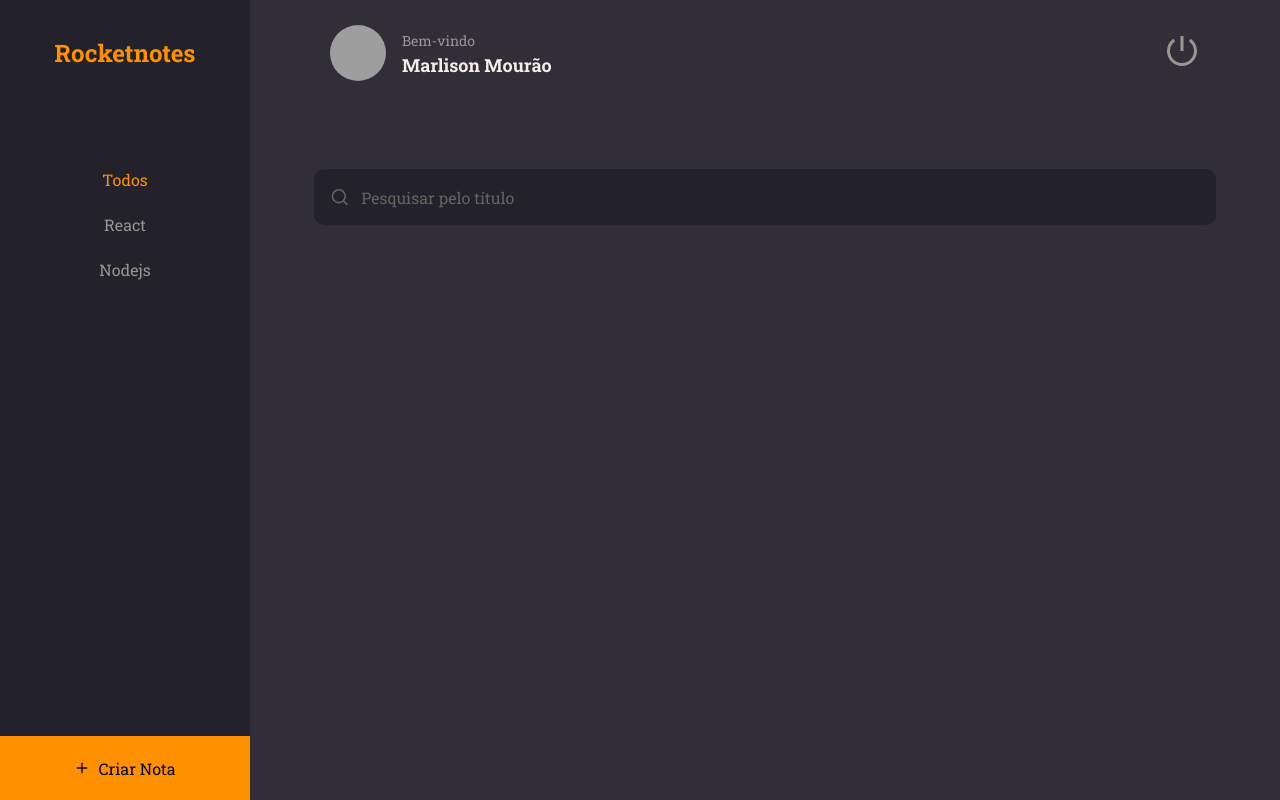
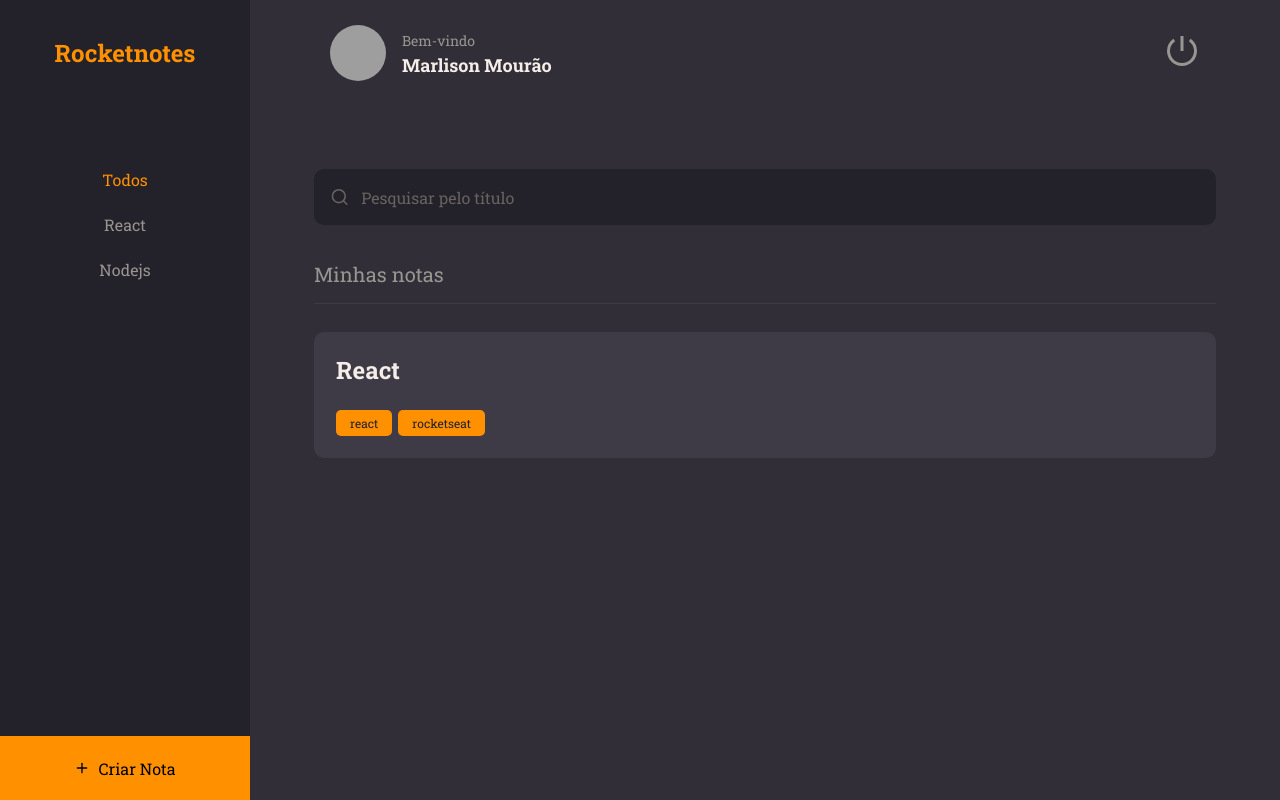
Before and after one commit to marlisonmourao/rocketnotes, a React (Vite) app: page / in a window 1280 px wide. Built offline with nearby package versions, Linux system fonts and the light colour scheme; grey boxes are pictures that could not be loaded.

Commit message:
finishing home screen

```diff
--- /dev/null
+++ b/src/components/Note/index.jsx
@@ -0,0 +1,19 @@
+import { Container } from './style'
+
+import { Tag } from '../Tag'
+
+export function Note({ data, ...rest }) {
+  return (
+    <Container {...rest}>
+      <h1>{data.title}</h1>
+
+      {data.tags && (
+        <footer>
+          {data.tags.map((tag) => (
+            <Tag key={tag.id} title={tag.name} />
+          ))}
+        </footer>
+      )}
+    </Container>
+  )
+}
--- /dev/null
+++ b/src/components/Note/style.js
@@ -0,0 +1,25 @@
+import styled from 'styled-components'
+
+export const Container = styled.button`
+  width: 100%;
+  background-color: ${({ theme }) => theme.COLORS.BACKGROUND_700};
+
+  border: none;
+  border-radius: 1rem;
+  padding: 2.2rem;
+  margin-bottom: 1.6rem;
+
+  > h1 {
+    flex: 1;
+    text-align: left;
+    font-weight: 700;
+    font-size: 2.4rem;
+    color: ${({ theme }) => theme.COLORS.WHITE};
+  }
+
+  > footer {
+    width: 100%;
+    display: flex;
+    margin-top: 2.4rem;
+  }
+`
--- a/src/components/Section/styles.js
+++ b/src/components/Section/styles.js
@@ -4,7 +4,9 @@
   margin: 2.8rem 0;
 
   > h2 {
-    border: 1px solid ${({ theme }) => theme.COLORS.BACKGROUND_700};
+    border-bottom-width: 1px;
+    border-bottom-style: solid;
+    border-bottom-color: ${({ theme }) => theme.COLORS.BACKGROUND_700};
     padding-bottom: 1.6rem;
     margin-bottom: 2.8rem;
     color: ${({ theme }) => theme.COLORS.GRAY_100};
--- a/src/components/Tag/index.jsx
+++ b/src/components/Tag/index.jsx
@@ -1,5 +1,5 @@
 import { Container } from './styles'
 
-export function Tag({ title }) {
-  return <Container>{title}</Container>
+export function Tag({ title, ...rest }) {
+  return <Container {...rest}>{title}</Container>
 }
--- a/src/pages/Home/index.jsx
+++ b/src/pages/Home/index.jsx
@@ -5,6 +5,8 @@
 import { Header } from '../../components/Header'
 import { ButtonText } from '../../components/ButtonText'
 import { Input } from '../../components/Input'
+import { Section } from '../../components/Section'
+import { Note } from '../../components/Note'
 
 export function Home() {
   return (
@@ -31,7 +33,20 @@
         <Input placeholder="Pesquisar pelo título" icon={FiSearch} />
       </Search>
 
-      <Content></Content>
+      <Content>
+        <Section title="Minhas notas">
+          <Note
+            data={{
+              title: 'React',
+              tags: [
+                { id: '1', name: 'react' },
+                { id: '2', name: 'rocketseat' },
+              ],
+            }}
+          />
+        </Section>
+      </Content>
+
       <NewNote>
         <FiPlus />
         Criar Nota
--- a/src/pages/Home/styles.js
+++ b/src/pages/Home/styles.js
@@ -43,6 +43,8 @@
 `
 export const Content = styled.div`
   grid-area: content;
+  padding: 0 6.4rem;
+  overflow-y: auto;
 `
 export const NewNote = styled.button`
   grid-area: newnote;
```
